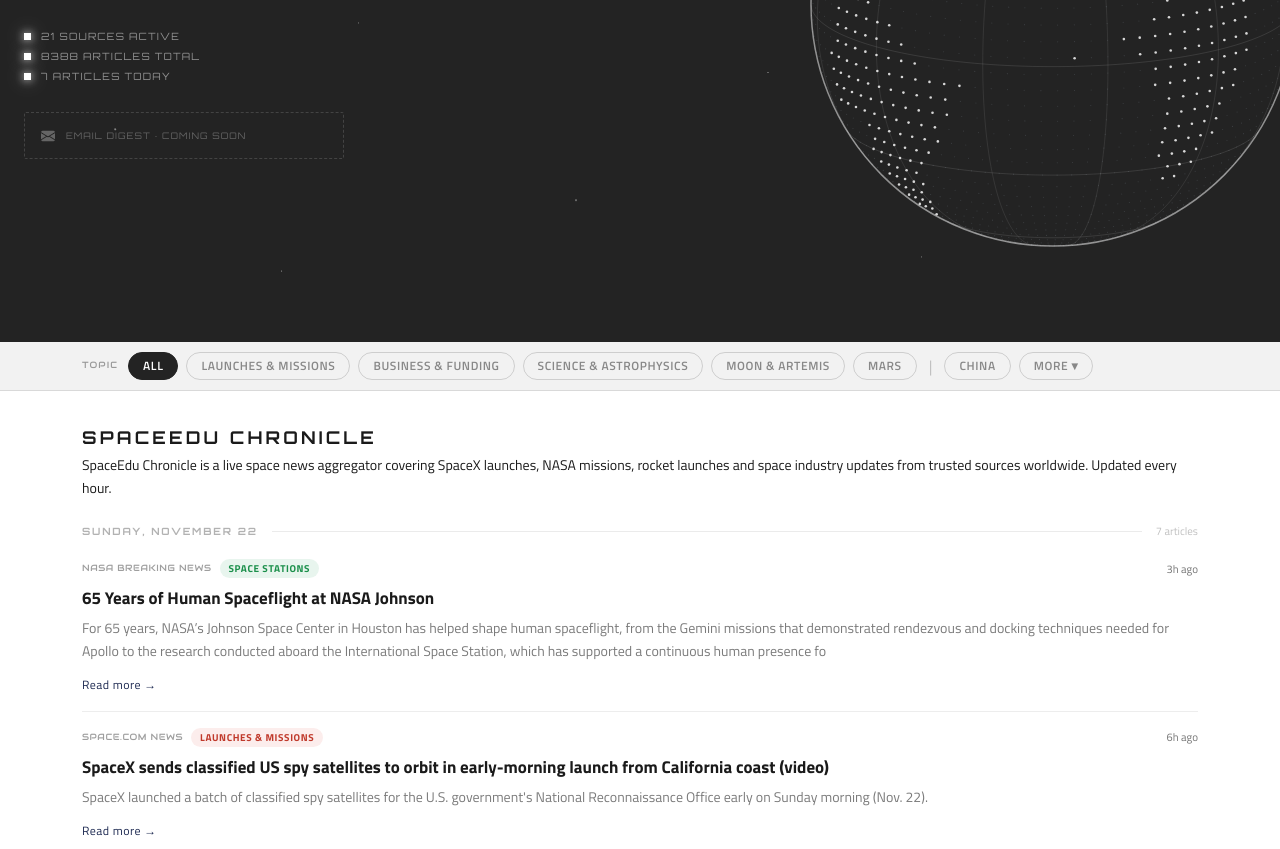
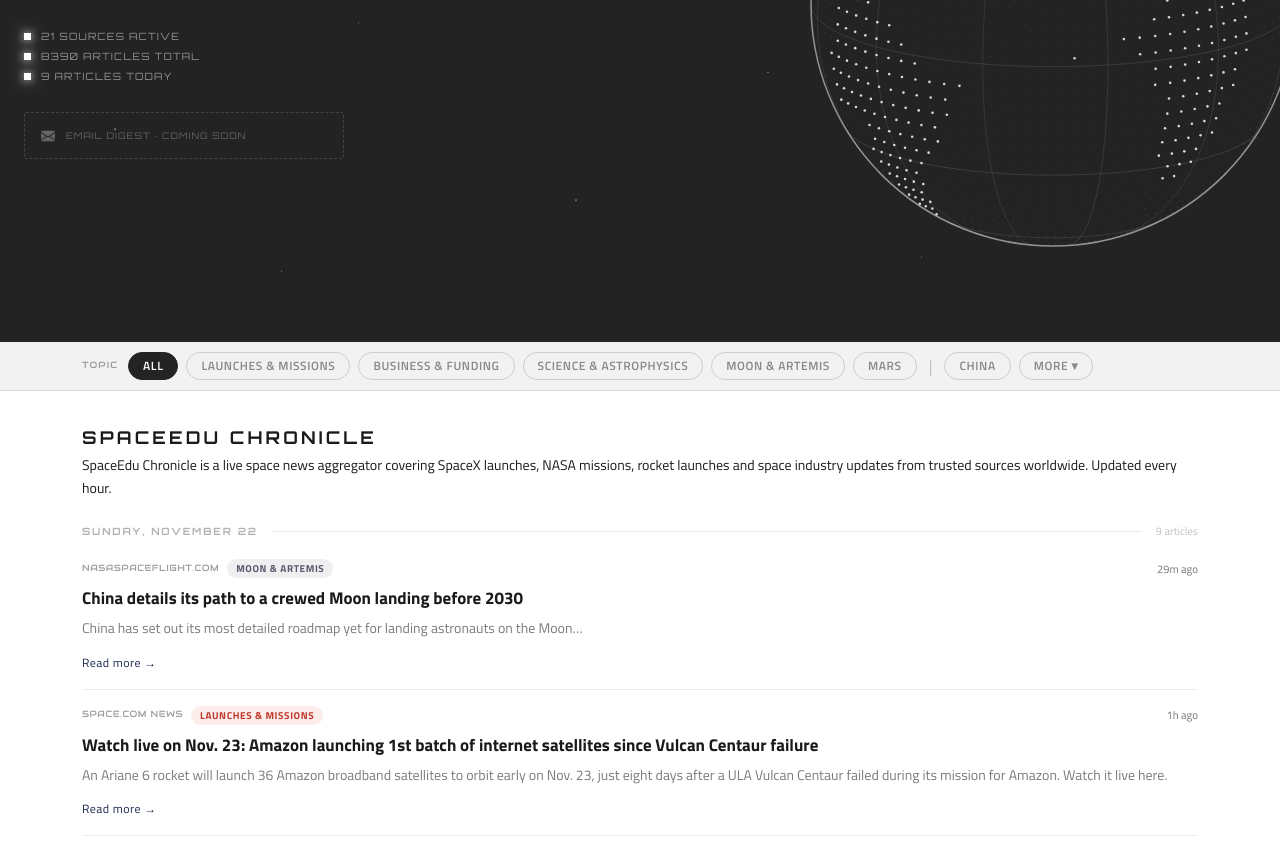
Before and after one commit to pgrebenkin/SpaceEdu-main, a plain HTML site: page chronicle/index.html in a window 1280 px wide. Shown: the part 468-1317 px from the top of the page. Drawn offline with nearby package versions, Linux system fonts and the light colour scheme.

```diff
--- a/chronicle/index.html
+++ b/chronicle/index.html
@@ -930,7 +930,7 @@ footer { background:var(--bg); font-family:'Audiowide',sans-serif; }
         <span>21 SOURCES <span class="status-glow">ACTIVE</span></span>
         <span class="status-sep">|</span>
         <span>PARSER: <span class="status-glow">RUNNING</span></span>
-        <span class="status-right">LAST UPDATED AT <span class="status-glow">Nov 22, 2026 · 20:00 UTC
+        <span class="status-right">LAST UPDATED AT <span class="status-glow">Nov 22, 2026 · 23:00 UTC
         </span></span>
     </div>
 
@@ -950,11 +950,11 @@ footer { background:var(--bg); font-family:'Audiowide',sans-serif; }
                 </div>
                 <div class="chr-cat">
                     <div class="chr-cat-dot"></div>
-                    <span>8388 ARTICLES TOTAL</span>
+                    <span>8390 ARTICLES TOTAL</span>
                 </div>
                 <div class="chr-cat">
                     <div class="chr-cat-dot"></div>
-                    <span>7 ARTICLES TODAY</span>
+                    <span>9 ARTICLES TODAY</span>
                 </div>
             </div>
 
@@ -1040,9 +1040,39 @@ footer { background:var(--bg); font-family:'Audiowide',sans-serif; }
         <div class="day-header" style="margin-top:0">
             <span class="day-label">Sunday, November 22</span>
             <div class="day-line"></div>
-            <span class="day-count">7 articles</span>
-        </div>
-
+            <span class="day-count">9 articles</span>
+        </div>
+
+        <div class="article-card"
+             data-topics="moon"
+             data-regions="china">
+            <div class="article-meta">
+                <span class="source-name">NASASpaceflight.com</span>
+                <span class="cat-badge cat-moon" data-tooltip="Moon &amp; Artemis · China">Moon &amp; Artemis</span>
+                <span class="article-time" data-utc="2026-11-22T22:31:24Z" title="22:31 UTC">22:31 UTC
+                </span>
+            </div>
+            <a href="https://www.nasaspaceflight.com/2026/11/china-roundup-2026-11/" class="article-title" target="_blank" rel="noopener">China details its path to a crewed Moon landing before 2030</a>
+
+            <p class="article-summary">China has set out its most detailed roadmap yet for landing astronauts on the Moon…</p>
+
+            <a href="https://www.nasaspaceflight.com/2026/11/china-roundup-2026-11/" class="read-more" target="_blank" rel="noopener">Read more →</a>
+        </div>
+        <div class="article-card"
+             data-topics="launches,satellites"
+             data-regions="europe">
+            <div class="article-meta">
+                <span class="source-name">Space.com News</span>
+                <span class="cat-badge cat-launches" data-tooltip="Launches &amp; Missions · Satellites &amp; Connectivity · Europe">Launches &amp; Missions</span>
+                <span class="article-time" data-utc="2026-11-22T22:00:00Z" title="22:00 UTC">22:00 UTC
+                </span>
+            </div>
+            <a href="https://www.space.com/space-exploration/launches-spacecraft/arianespace-ariane-6-amazon-leo-internet-satellite-launch" class="article-title" target="_blank" rel="noopener">Watch live on Nov. 23: Amazon launching 1st batch of internet satellites since Vulcan Centaur failure</a>
+
+            <p class="article-summary">An Ariane 6 rocket will launch 36 Amazon broadband satellites to orbit early on Nov. 23, just eight days after a ULA Vulcan Centaur failed during its mission for Amazon. Watch it live here.</p>
+
+            <a href="https://www.space.com/space-exploration/launches-spacecraft/arianespace-ariane-6-amazon-leo-internet-satellite-launch" class="read-more" target="_blank" rel="noopener">Read more →</a>
+        </div>
         <div class="article-card"
              data-topics="stations,servicing"
              data-regions="usa">
```
